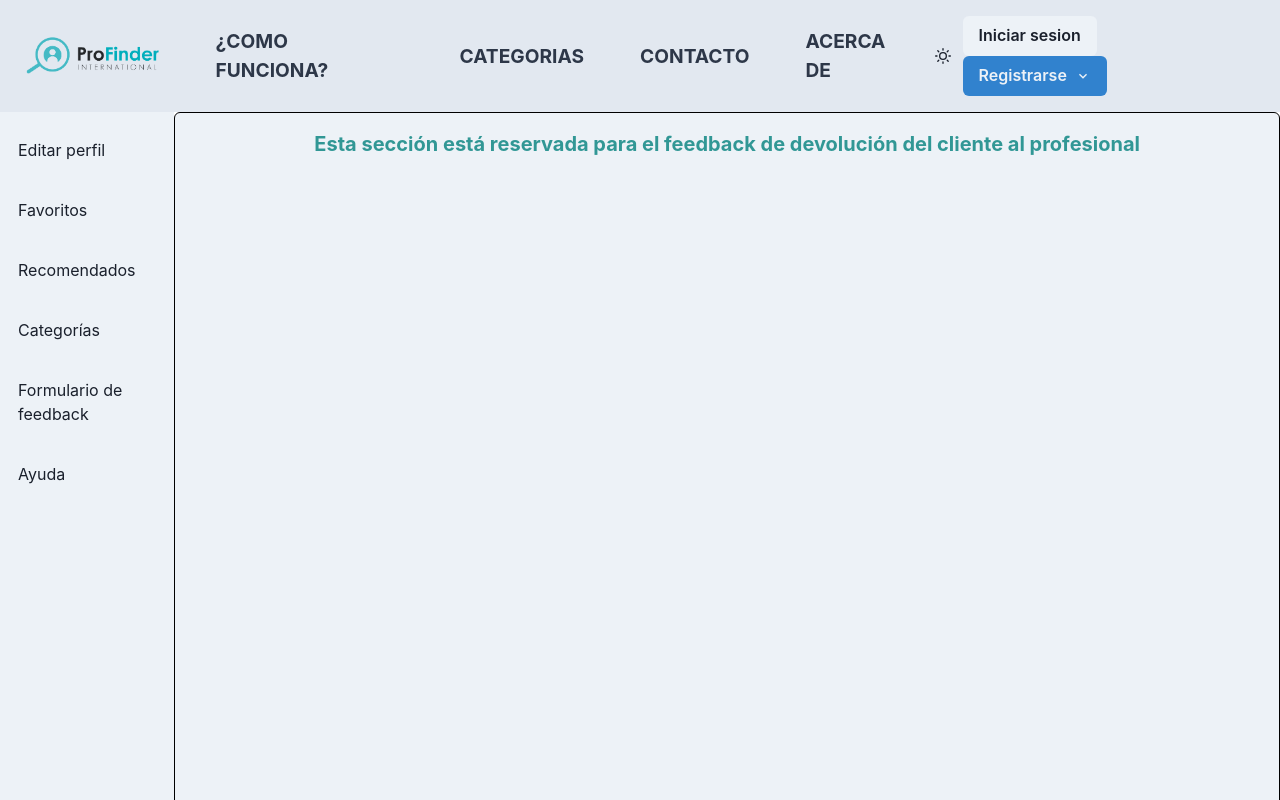
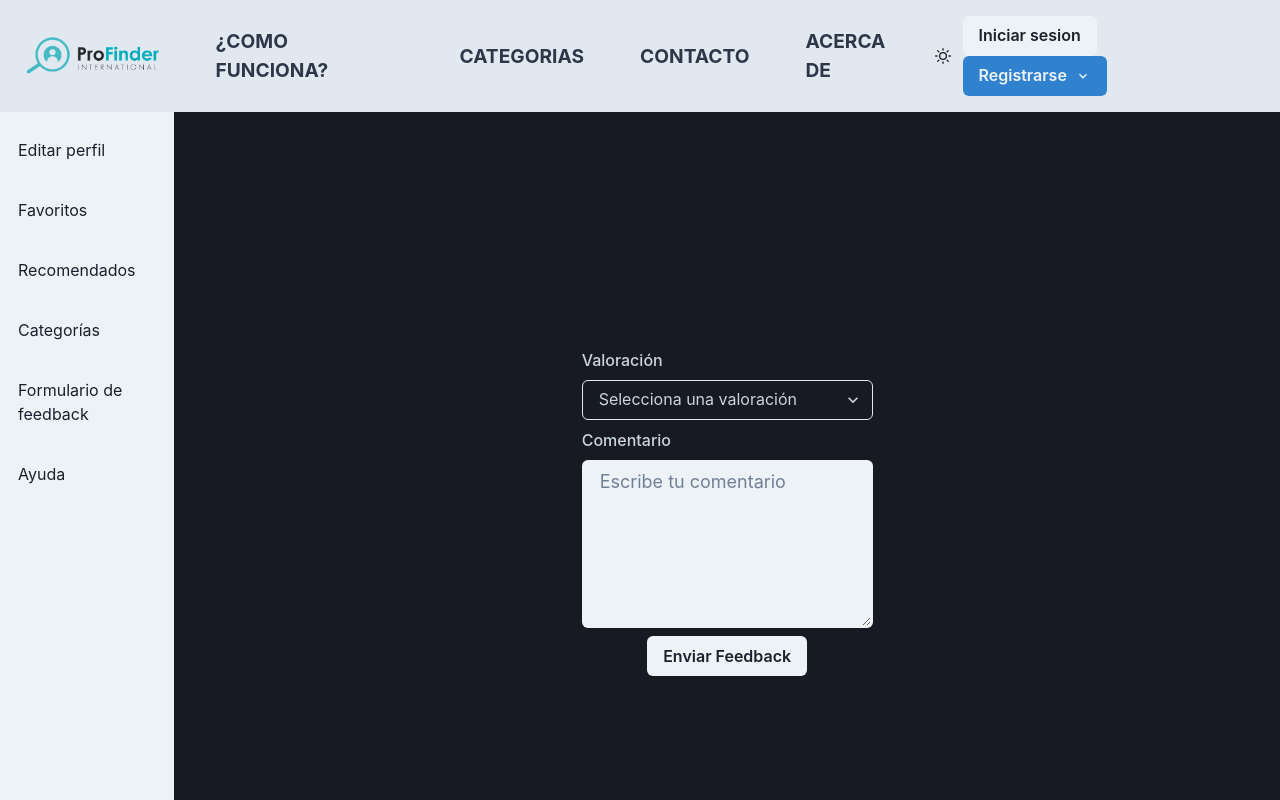
Before and after one commit to JosueEC/Profinder-client, a React (Vite) app: page /dashboardClient/feedbackform in a window 1280 px wide. Shown: the top 800 px of the page. Built offline with nearby package versions, Linux system fonts and the light colour scheme.

Commit message:
feedback form

```diff
--- a/package.json
+++ b/package.json
@@ -29,6 +29,7 @@
     "react-leaflet": "^4.2.1",
     "react-paginate": "^8.2.0",
     "react-paginator": "^0.0.5",
+    "react-rating": "^2.0.5",
     "react-redux": "^8.1.1",
     "react-router-dom": "^6.14.1",
     "react-scroll": "^1.8.9",
--- a/src/components/DashboardClient/EditClient/EditClient.jsx
+++ b/src/components/DashboardClient/EditClient/EditClient.jsx
@@ -13,8 +13,7 @@ import {
   Box,
   Center,
 } from '@chakra-ui/react';
-import { AddIcon } from '@chakra-ui/icons';
-import { Link as RouterLink } from 'react-router-dom';
+
 import { getAllClients, updateClient } from '../../../services/redux/actions/actions';
 
 function EditClient() {
--- a/src/components/DashboardClient/FeedbackForm/FeedbackForm.jsx
+++ b/src/components/DashboardClient/FeedbackForm/FeedbackForm.jsx
@@ -1,14 +1,83 @@
-import React from 'react';
-import { Box, Text } from '@chakra-ui/react';
+import React, { useState } from 'react';
+import { useDispatch } from 'react-redux';
+import {
+  FormControl,
+  FormLabel,
+  Input,
+  Button,
+  VStack,
+  Box,
+  Center,
+  Select,
+  Textarea,
+} from '@chakra-ui/react';
 
-const FeedbackForm = () => {
+//import { updateFeedback } from '../../../services/redux/actions/actions';
+
+function FeedbackForm() {
+  const dispatch = useDispatch();
+
+  const [content, setContent] = useState('');
+  const [rating, setRating] = useState('');
+
+  // Obtener el ID del cliente de la sesión actual desde el almacenamiento local
+  const userSession = JSON.parse(localStorage.getItem("userSession"));
+  const clientId = userSession ? userSession.clientId : null;
+
+  const handleSubmit = (e) => {
+    e.preventDefault();
+
+    const newData = {
+      content: content,
+      rating: Number(rating),
+      profesionalId: 789, // Reemplaza con el ID del profesional correspondiente
+      clientId: clientId, // Utiliza el ID del cliente de la sesión actual
+    };
+
+    dispatch(updateFeedback(newData));
+  };
+
   return (
-    <Box width="100%" bg="gray.100" border="1px solid black" borderRadius="md" p={4}>
-      <Text fontSize="xl" fontWeight="bold" textAlign="center" color="teal.500">
-        Esta sección está reservada para el feedback de devolución del cliente al profesional
-      </Text>
-    </Box>
+    <Center p={4} bg={'gray.900'} color={'gray.300'} h="100vh" w="100%">
+      <Box mx="auto" maxW="5xl" w="100%">
+        <Center>
+          <VStack as="form" alignItems="center" textAlign="center" onSubmit={handleSubmit}>
+            <FormControl>
+              <Box>
+                <FormLabel>Valoración</FormLabel>
+                <Select
+                  value={rating}
+                  onChange={(e) => setRating(e.target.value)}
+                  placeholder="Selecciona una valoración"
+                >
+
+                  <option value="1">Malo</option>
+                  <option value="2">Regular</option>
+                  <option value="3">Bueno</option>
+                  <option value="4">Muy bueno</option>
+                  <option value="5">Excelente</option>
+                </Select>
+              </Box>
+            </FormControl>
+            <FormControl>
+              <Box>
+                <FormLabel>Comentario</FormLabel>
+                <Textarea
+                  variant="filled"
+                  placeholder="Escribe tu comentario"
+                  value={content}
+                  onChange={(e) => setContent(e.target.value)}
+                  size="lg"
+                  rows={6}
+                />
+              </Box>
+            </FormControl>
+            <Button type="submit">Enviar Feedback</Button>
+          </VStack>
+        </Center>
+      </Box>
+    </Center>
   );
-};
+}
 
 export default FeedbackForm;
--- a/src/components/Home/TopPro/TopPro.jsx
+++ b/src/components/Home/TopPro/TopPro.jsx
@@ -30,7 +30,7 @@ const Card = ({ supplier, cardBgColor, textColor }) => {
             Categoría: {supplier.professions[0].category}
           </Text>
           <Text fontWeight={600} color={textColor} fontSize="sm" mb={2}>
-            Valoración:
+            Valoraci:
             <Flex align="center" ml={2}>
               {ratingStars}
             </Flex>
```
Also changed, not shown: 1 other file (tests, documents, lock files or other folders).
